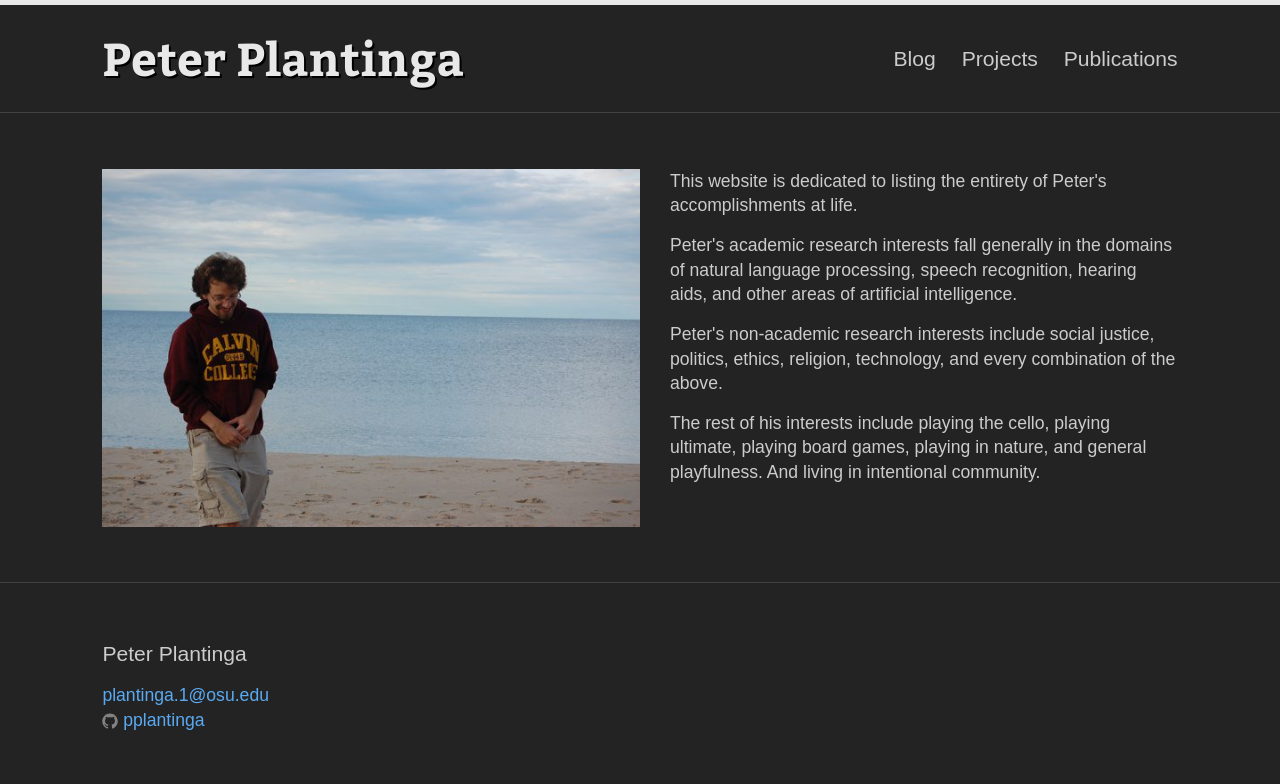
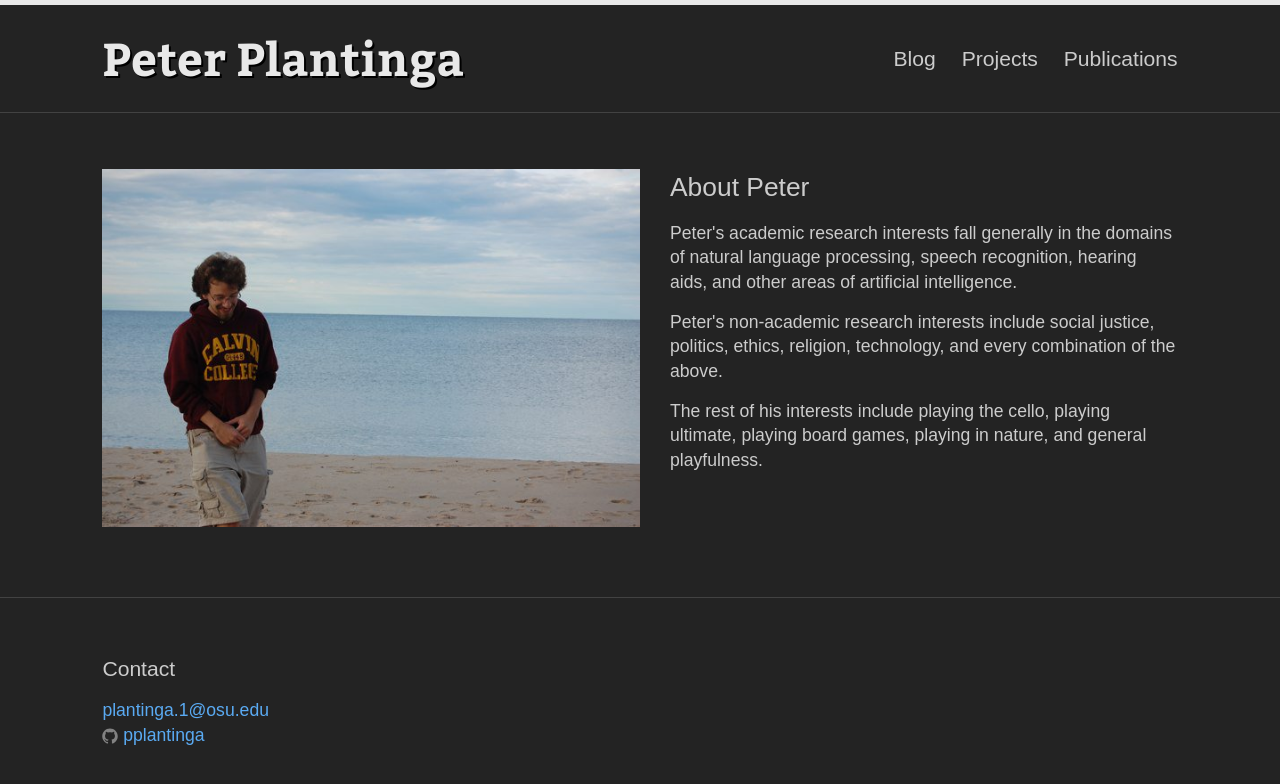
Before and after one commit to pplantinga/professional-site, a Jekyll site: the page built from index.html, in a window 1280 px wide. Shown: the top 784 px of the page. Built offline with Jekyll 4.4.1, drawn with Linux system fonts in a browser that asks for light colours; some web fonts are replaced.

Commit message:
Adjust text a little to look more professional

```diff
--- a/_includes/footer.html
+++ b/_includes/footer.html
@@ -2,7 +2,7 @@
 
   <div class="wrapper">
 
-    <h2 class="footer-heading">{{ site.title }}</h2>
+    <h2 class="footer-heading">Contact</h2>
 
 		<ul class="contact-list">
 			<li><a href="mailto:{{ site.email }}">{{ site.email }}</a></li>
--- a/_sass/_base.sass
+++ b/_sass/_base.sass
@@ -38,6 +38,7 @@ img
     max-width: 50%
     float: left
     margin-right: $spacing-unit
+    margin-bottom: $spacing-unit / 2
 
 /**
  * Figures
--- a/index.html
+++ b/index.html
@@ -5,12 +5,12 @@ layout: default
 <div class="home">
 	<img src="peterpnretreat.jpg"/>
 
-	<p>This website is dedicated to listing the entirety of Peter's accomplishments at life.</p>
+	<h2>About Peter</h2>
 
 	<p>Peter's academic research interests fall generally in the domains of natural language processing, speech recognition, hearing aids, and other areas of artificial intelligence.</p>
 
 	<p>Peter's non-academic research interests include social justice, politics, ethics, religion, technology, and every combination of the above.</p>
 
-	<p>The rest of his interests include playing the cello, playing ultimate, playing board games, playing in nature, and general playfulness. And living in intentional community.</p>
+	<p>The rest of his interests include playing the cello, playing ultimate, playing board games, playing in nature, and general playfulness.</p>
 
 </div>
```
